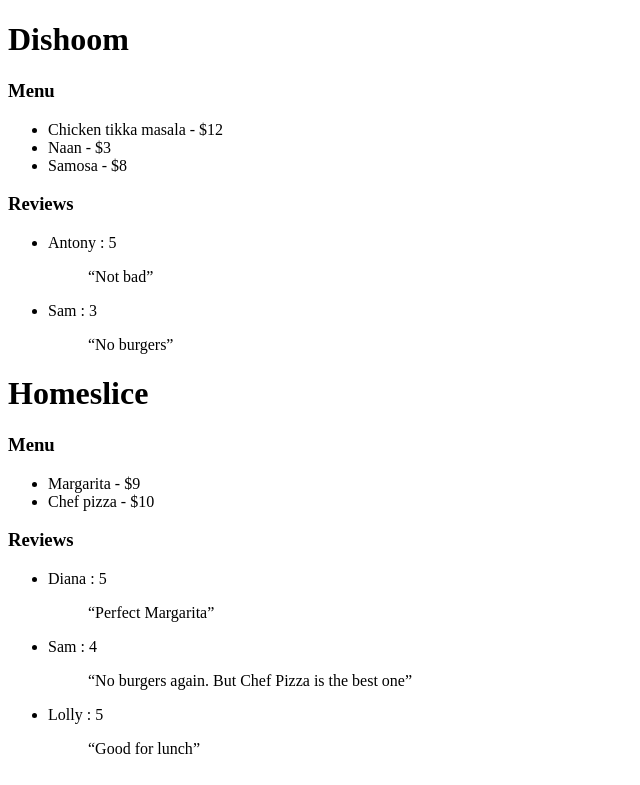
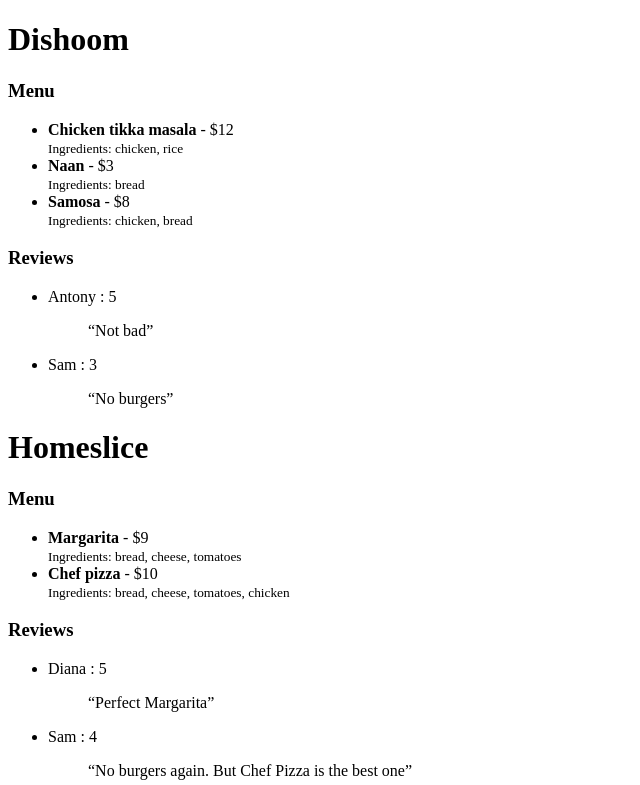
Before and after one commit to Ezmeer/jsru-react, a React (Vite) app: page / in a window 1280 px wide. Shown: the top 785 px of the page, without its empty margins (0-640 px from the left). Built offline with nearby package versions, Linux system fonts and the light colour scheme.

Commit message:
refactor to components

```diff
--- /dev/null
+++ b/src/components/Restaurant/dish.jsx
@@ -0,0 +1,10 @@
+
+export const Dish = ({ dish }) => {
+  return (
+    <li>
+      <strong>{dish.name}</strong> - ${dish.price}
+      <br />
+      <small>Ingredients: {dish.ingredients.join(', ')}</small>
+    </li>
+  );
+};
--- /dev/null
+++ b/src/components/Restaurant/restaurant.jsx
@@ -0,0 +1,22 @@
+import {Dish} from "./dish.jsx";
+import {Review} from "./review.jsx";
+
+export const Restaurant = ({ restaurant }) => {
+  return (
+    <div>
+      <h1>{restaurant.name}</h1>
+      <h3>Menu</h3>
+      <ul>
+        {restaurant.menu.map(dish => (
+          <Dish key={dish.id} dish={dish} />
+        ))}
+      </ul>
+      <h3>Reviews</h3>
+      <ul>
+        {restaurant.reviews.map(review => (
+          <Review key={review.id} review={review} />
+        ))}
+      </ul>
+    </div>
+  );
+};
--- /dev/null
+++ b/src/components/Restaurant/review.jsx
@@ -0,0 +1,10 @@
+
+export const Review = ({ review }) => {
+  return (
+    <li>
+      {review.user} : {review.rating}
+      <br />
+      <blockquote><q>{review.text}</q></blockquote>
+    </li>
+  );
+};
--- /dev/null
+++ b/src/components/app.jsx
@@ -0,0 +1,12 @@
+import {Restaurant} from "./Restaurant/restaurant.jsx";
+import {restaurants} from "../mock.js";
+
+export const App = () => {
+  return (
+    <>
+      {restaurants.map(restaurant => (
+        <Restaurant key={restaurant.id} restaurant={restaurant} />
+      ))}
+    </>
+  );
+};
--- a/src/main.jsx
+++ b/src/main.jsx
@@ -1,38 +1,8 @@
 import ReactDOM from 'react-dom/client'
-import { restaurants } from './mock';
+import {App} from "./components/app.jsx";
 
 
 const rootElement = document.getElementById('root');
 const reactRoot = ReactDOM.createRoot(rootElement);
 
-
-reactRoot.render(
-  restaurants.map(restaurant => (
-    <div key={restaurant.id}>
-      <h1>{restaurant.name}</h1>
-      <h3>Menu</h3>
-      <ul>
-        {
-          restaurant.menu.map(dish =>
-            <li key={dish.id}>
-              {dish.name} - ${dish.price}
-            </li>
-          )
-        }
-      </ul>
-      <h3>Reviews</h3>
-      <ul>
-        {
-          restaurant.reviews.map(review =>
-            <li key={review.id}>
-              {review.user} : {review.rating}
-              <br/>
-              <blockquote><q>{review.text}</q></blockquote>
-            </li>
-          )
-        }
-      </ul>
-    </div>
-  ))
-
-);
+reactRoot.render(<App />);
```
Also changed, not shown: src/components/footer.jsx (added), src/components/header.jsx (added), src/components/layout.jsx (added).
